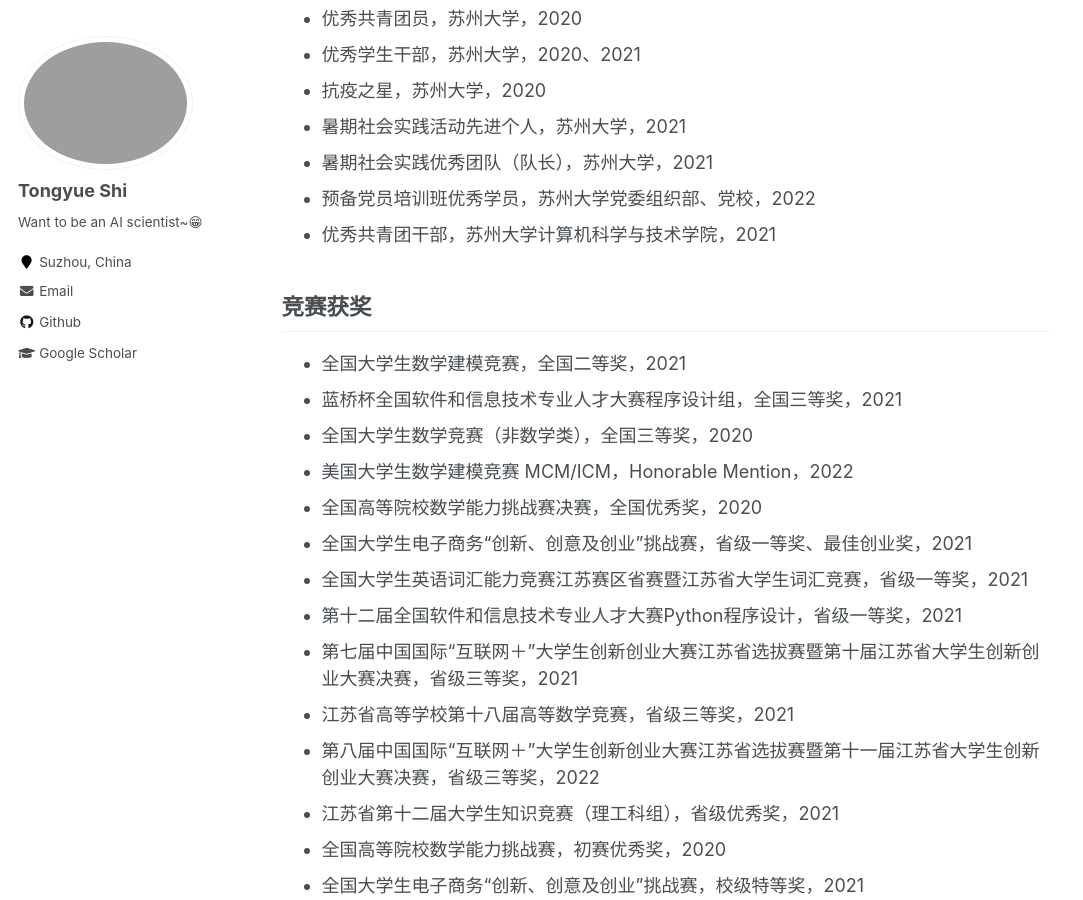
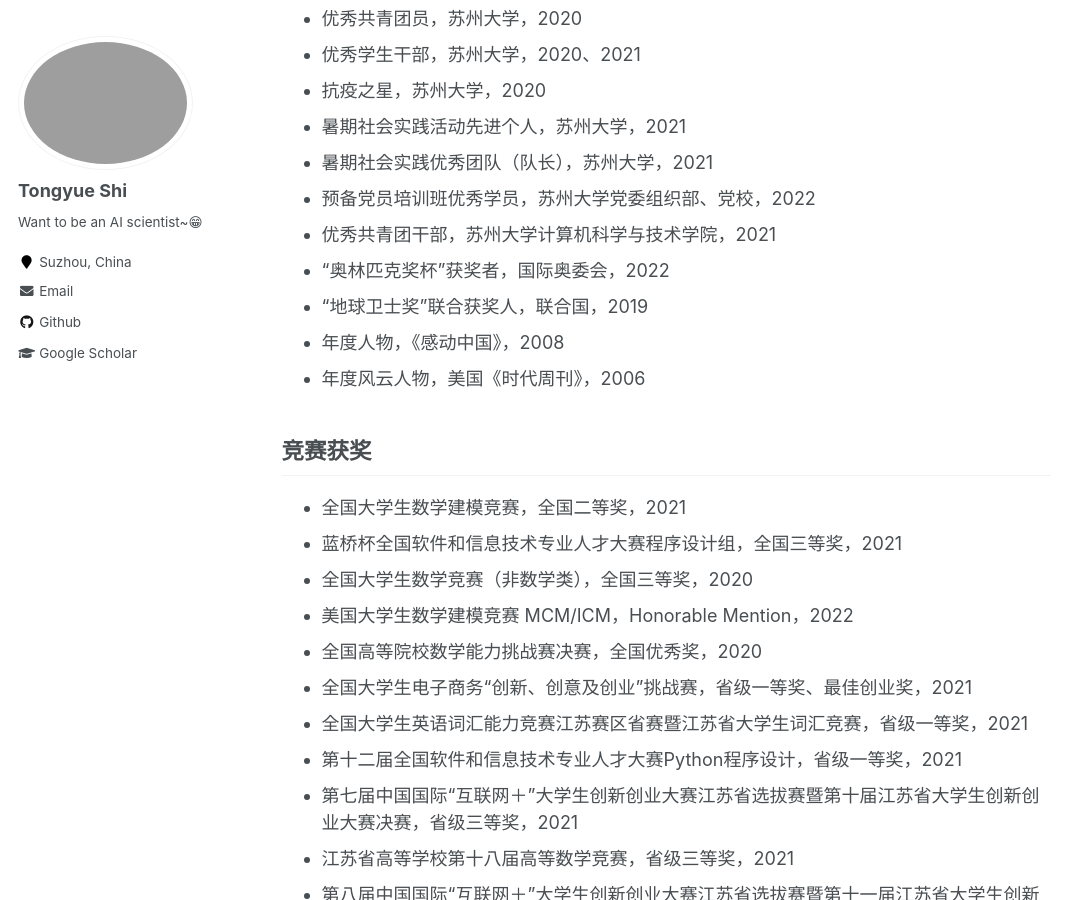
Before and after one commit to perfectboy666/perfectboy666.github.io, a Jekyll site: the page built from _pages/markdown.md, in a window 1280 px wide and 900 px high, scrolled down 1053 px. Shown: the whole window, without its empty margins (0-1083 px from the left). Built offline with Jekyll 4.4.1, drawn with Linux system fonts in a browser that asks for light colours.

Commit message:
Update markdown.md

```diff
--- a/_pages/markdown.md
+++ b/_pages/markdown.md
@@ -40,6 +40,10 @@ redirect_from:
 * 暑期社会实践优秀团队（队长），苏州大学，2021
 * 预备党员培训班优秀学员，苏州大学党委组织部、党校，2022
 * 优秀共青团干部，苏州大学计算机科学与技术学院，2021
+* “奥林匹克奖杯”获奖者，国际奥委会，2022
+* “地球卫士奖”联合获奖人，联合国，2019
+* 年度人物，《感动中国》，2008
+* 年度风云人物，美国《时代周刊》，2006
 
 
 ## 竞赛获奖
```
